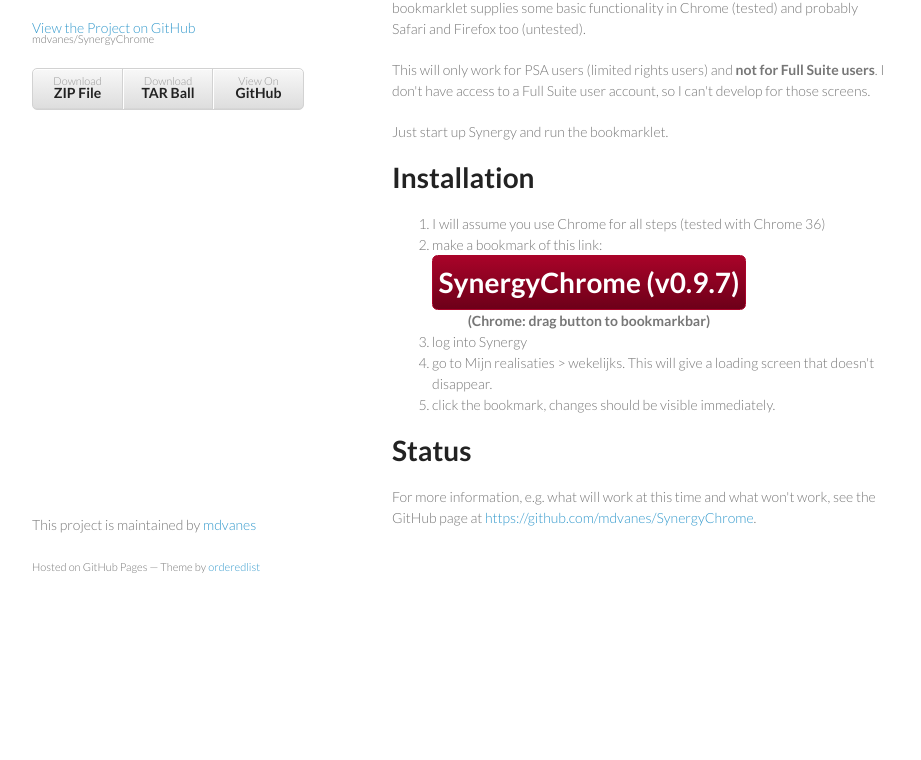
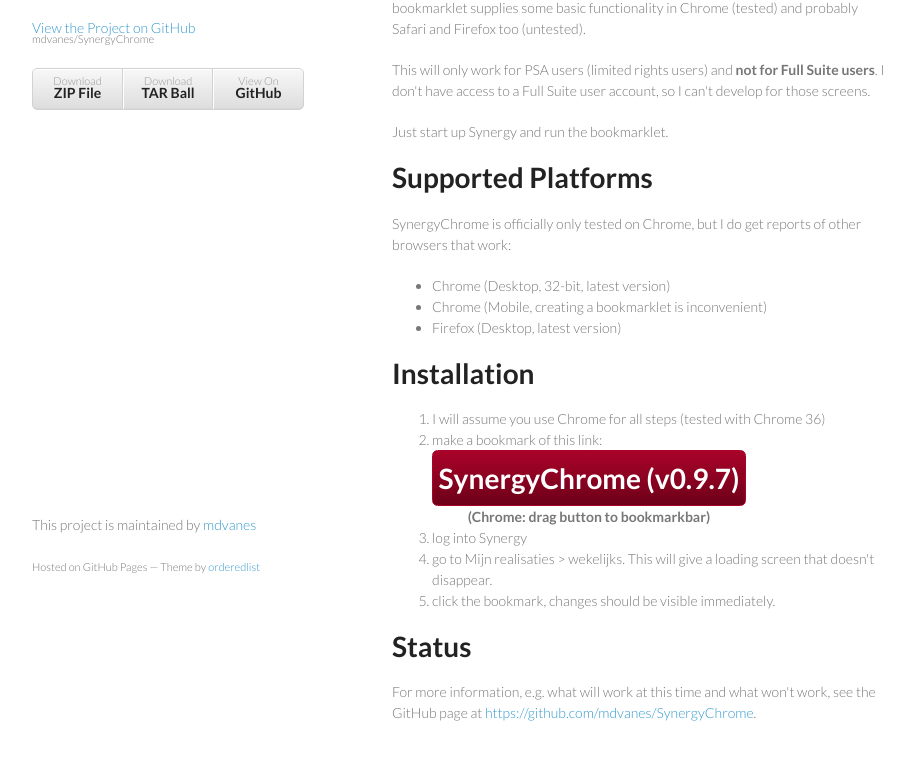
Before and after one commit to mdvanes/SynergyChrome, a plain HTML site: page index.html in a window 1280 px wide. Shown: the part 154-914 px from the top of the page, without its empty margins (178-1099 px from the left). Before the commit the page ends 800 px from the top, so only its background shows below. Drawn offline with Linux system fonts and the light colour scheme.

Commit message:
added supported platforms

```diff
--- a/index.html
+++ b/index.html
@@ -37,6 +37,15 @@
 <p>This will only work for PSA users (limited rights users) and <b>not for Full Suite users</b>. I don't have access to a Full Suite user account, so I can't develop for those screens.</p>
 
 <p>Just start up Synergy and run the bookmarklet.</p>
+
+<h1>
+<a name="supported_platforms" class="anchor" href="#supported_platforms"><span class="octicon octicon-link"></span></a>Supported Platforms</h1>
+<p>SynergyChrome is officially only tested on Chrome, but I do get reports of other browsers that work:</p>
+<ul>
+  <li>Chrome (Desktop, 32-bit, latest version)</li>
+  <li>Chrome (Mobile, creating a bookmarklet is inconvenient)</li>
+  <li>Firefox (Desktop, latest version)</li>
+</ul>
 
 <h1>
 <a name="installation" class="anchor" href="#installation"><span class="octicon octicon-link"></span></a>Installation</h1>
```
